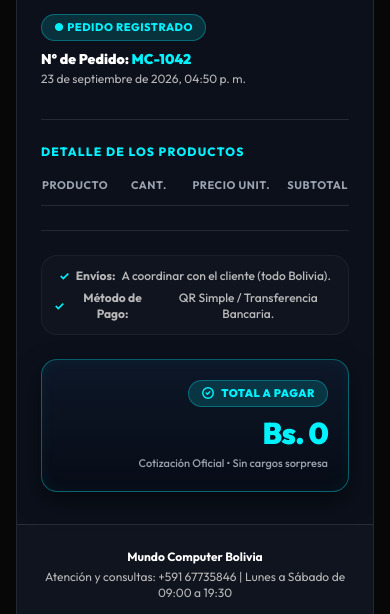
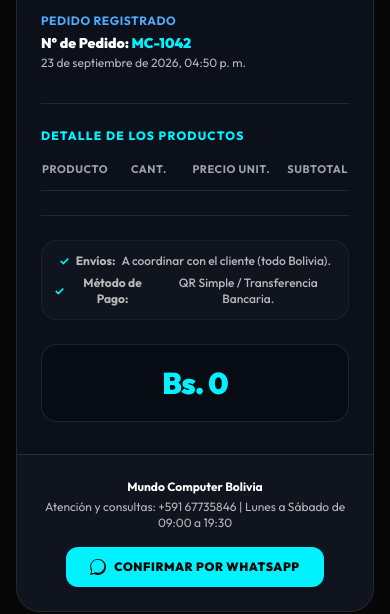
Before and after one commit to YoelDev-ASI/MundoComputer, a website: page pedido.html in a window 390 px wide. Shown: the part 212-826 px from the top of the page. Drawn offline with nearby package versions, Linux system fonts and the light colour scheme.

```diff
--- a/css/mobile/mobile-base.css
+++ b/css/mobile/mobile-base.css
@@ -332,7 +332,7 @@
 
 /* ==========================================================================
    🧾 DETALLE DE PEDIDO (pedido.html): CENTRADO EXCLUSIVO EN ANDROID & IOS
-   Centrado perfecto del bloque "Total a Pagar" con diseño equilibrado
+   Centrado del bloque de precio con diseño sobrio sin resplandores
    ========================================================================== */
 @media (max-width: 640px) {
     .order-total-block {
@@ -343,9 +343,9 @@
         margin-right: auto !important;
         width: 100% !important;
         max-width: 360px !important;
-        background: linear-gradient(180deg, #0d1728 0%, #070c16 100%) !important;
-        border: 1px solid rgba(0, 242, 254, 0.35) !important;
-        box-shadow: 0 10px 25px rgba(0, 0, 0, 0.5), inset 0 0 15px rgba(0, 242, 254, 0.05) !important;
+        background: #070b13 !important;
+        border: 1px solid rgba(255, 255, 255, 0.1) !important;
+        box-shadow: none !important;
     }
 }
 
--- a/pedido.html
+++ b/pedido.html
@@ -145,9 +145,9 @@
                 </div>
 
                 <div class="text-left sm:text-right">
-                    <span class="inline-block px-3 py-1 rounded-full text-[11px] font-extrabold uppercase tracking-wider bg-gamer-cyan/15 text-gamer-cyan border border-gamer-cyan/30 print-badge mb-2">
-                        ● Pedido Registrado
-                    </span>
+                    <div class="text-xs font-bold uppercase tracking-wider text-gamer-blue print-text-dark mb-1">
+                        Pedido Registrado
+                    </div>
                     <div class="text-sm font-black text-white print-text-dark">
                         N° de Pedido: <span class="text-gamer-cyan" x-text="order.id"></span>
                     </div>
@@ -206,18 +206,11 @@
                     </p>
                 </div>
 
-                <!-- Bloque de Total a Pagar: Centrado en Android e iOS, alineado a la derecha en PC -->
-                <div class="order-total-block w-full max-w-sm sm:max-w-none sm:w-auto mx-auto sm:mx-0 bg-gradient-to-b from-[#0e1728] to-[#070b13] sm:bg-[#070b13] print-border border border-gamer-cyan/30 sm:border-white/10 rounded-2xl p-5 text-center sm:text-right flex flex-col items-center sm:items-end justify-center shadow-xl">
-                    <div class="inline-flex items-center gap-1.5 px-3 py-1 rounded-full bg-gamer-cyan/15 border border-gamer-cyan/30 text-gamer-cyan text-[11px] font-black uppercase tracking-wider mb-2">
-                        <svg class="w-3.5 h-3.5" fill="none" viewBox="0 0 24 24" stroke="currentColor">
-                            <path stroke-linecap="round" stroke-linejoin="round" stroke-width="2.5" d="M9 12l2 2 4-4m6 2a9 9 0 11-18 0 9 9 0 0118 0z"/>
-                        </svg>
-                        <span>Total a Pagar</span>
-                    </div>
+                <!-- Bloque de Total: Centrado en Android e iOS, alineado a la derecha en PC -->
+                <div class="order-total-block w-full max-w-sm sm:max-w-none sm:w-auto mx-auto sm:mx-0 bg-[#070b13] print-border border border-white/10 rounded-2xl p-5 text-center sm:text-right flex items-center justify-center sm:justify-end">
                     <div class="text-3xl sm:text-4xl font-black text-gamer-cyan print-text-dark tracking-tight">
                         <span x-text="'Bs. ' + Number(order.total).toLocaleString('es-BO')"></span>
                     </div>
-                    <span class="text-[11px] text-gray-400 print-text-muted font-medium mt-1">Cotización Oficial &bull; Sin cargos sorpresa</span>
                 </div>
             </div>
 
```
